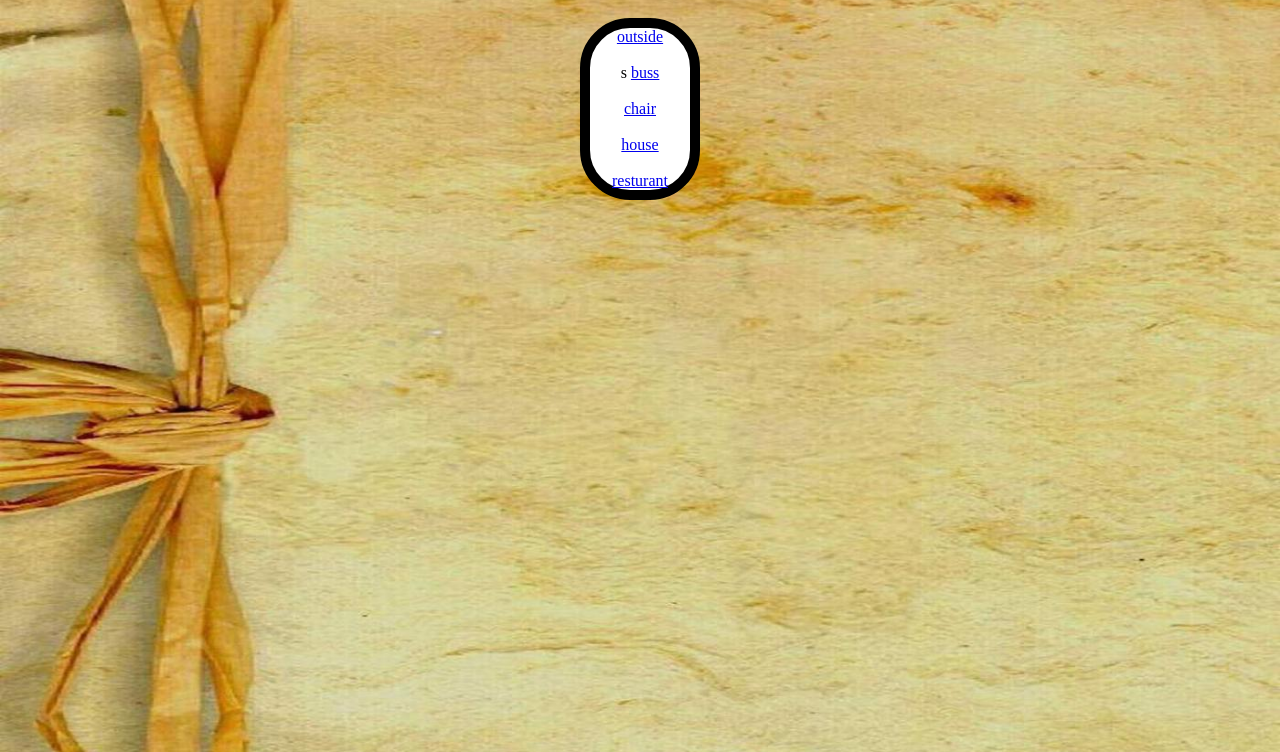
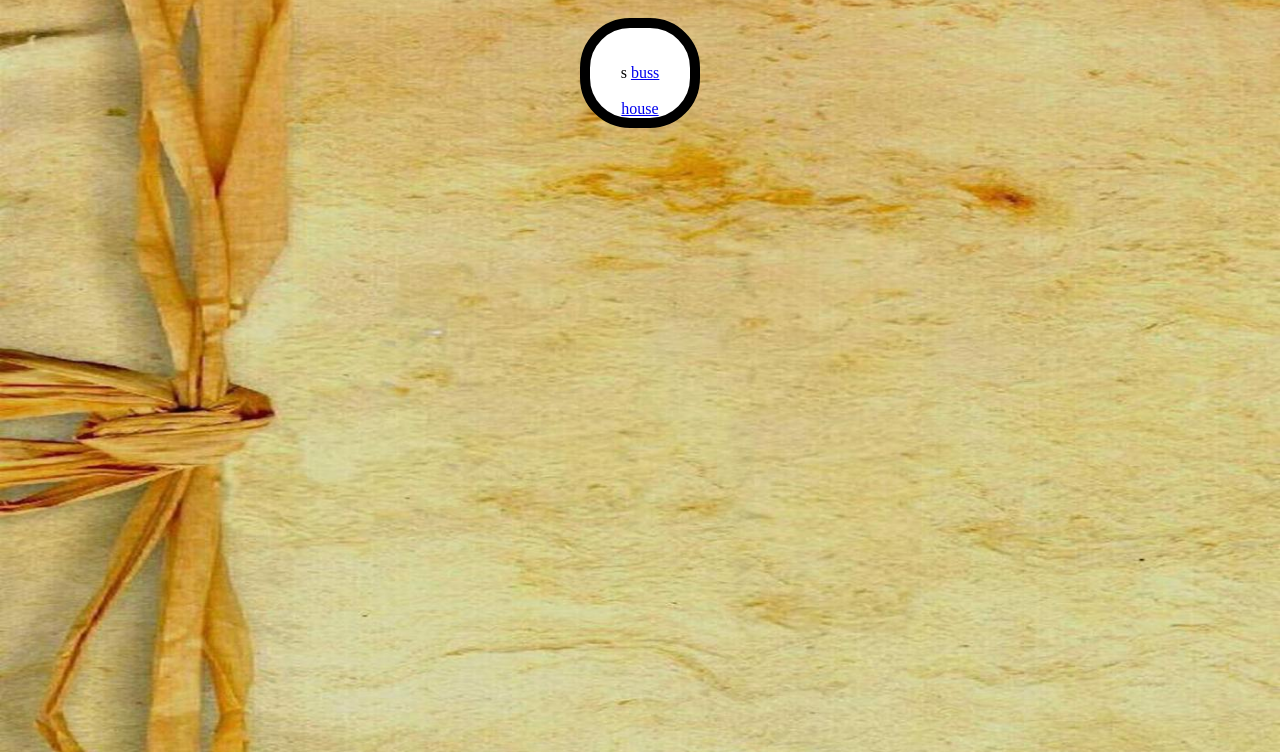
Before and after one commit to Ethan9090/IMGFINDERIMGWEBSITYEWITHSLOTOFDIFRENTIMAGESANDPAGES, a plain HTML site: page index.html in a window 1280 px wide. Shown: the part 48-800 px from the top of the page. Drawn offline with Linux system fonts and the light colour scheme.

Commit message:
Add files via upload

```diff
--- a/index.html
+++ b/index.html
@@ -12,19 +12,12 @@
                 SuperIMGwebsitesuperWOWOW
             </h1>
             <div style="background-color: white; border:black solid 10px; border-radius: 50px; width:  100px;">
-            <a href="outside.html" class="url">outside</a>
             <br>
             <br>s
             <a href="buss.html" class="url">buss</a>
             <br>
             <br>
-            <a href="chair.html" class="url">chair</a>
-            <br>
-            <br>
             <a href="randomhouse.html" class="url">house</a>
-            <br>
-            <br>
-            <a href="resturant.html" class="url">resturant</a>
 
         </center>
 
```
